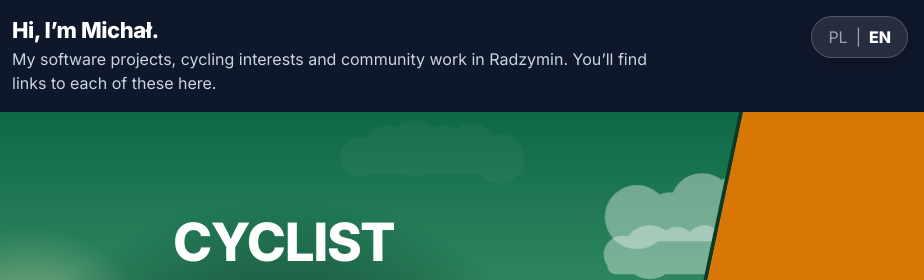
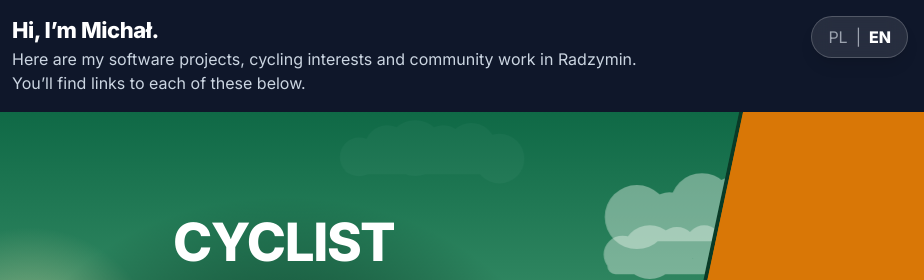
Before and after one commit to mleczakm/mleczki.pl, a plain HTML site: page index.html in a window 1280 px wide. Shown: the top 280 px of the page, 356-1280 px from the left. Drawn offline with nearby package versions, Linux system fonts and the light colour scheme; animation ran at ten frames a second.

Commit message:
fix: make the intro a full sentence after the greeting
The description under "Cześć, jestem Michał." was a verbless fragment.
It now starts with "Oto moje…" / "Here are my…" and points to the
links below.

Co-Authored-By: Claude <noreply@anthropic.com>

```diff
--- a/index.html
+++ b/index.html
@@ -544,7 +544,7 @@
             </div>
             <div>
                 <p class="intro-hello" data-i18n="site_hello">Cześć, jestem Michał.</p>
-                <p class="intro-lead" data-i18n="site_intro">Moje projekty programistyczne, rowerowe pasje i działania na rzecz Radzymina. Tutaj znajdziesz odnośniki do każdego z tych obszarów.</p>
+                <p class="intro-lead" data-i18n="site_intro">Oto moje projekty programistyczne, rowerowe pasje i działania na rzecz Radzymina. Poniżej znajdziesz odnośniki do każdego z tych obszarów.</p>
             </div>
         </div>
     </header>
@@ -775,7 +775,7 @@
                 meta_title: "Michał Mleczko — programista, rowerzysta, społecznik",
                 meta_description: "Osobista strona Michała Mleczki. Projekty programistyczne, rowery cargo i działania społeczne w Radzyminie — poznaj mnie i moje inicjatywy.",
                 site_hello: "Cześć, jestem Michał.",
-                site_intro: "Moje projekty programistyczne, rowerowe pasje i działania na rzecz Radzymina. Tutaj znajdziesz odnośniki do każdego z tych obszarów.",
+                site_intro: "Oto moje projekty programistyczne, rowerowe pasje i działania na rzecz Radzymina. Poniżej znajdziesz odnośniki do każdego z tych obszarów.",
                 dev_title: "Programista",
                 dev_subtitle: "Tworzę aplikacje internetowe i rozwiązania z AI.",
                 dev_desc: "Projektuję i rozwijam oprogramowanie: od narzędzi do pracy zespołowej po aplikacje do zapisów i płatności. Poniżej znajdziesz kilka moich projektów, a na stronie zawodowej — więcej realizacji i informacje o współpracy.",
@@ -826,7 +826,7 @@
                 meta_title: "Michał Mleczko — developer, cyclist, community activist",
                 meta_description: "Michał Mleczko’s personal website. Software projects, cargo bikes and community work in Radzymin — get to know me and what I do.",
                 site_hello: "Hi, I’m Michał.",
-                site_intro: "My software projects, cycling interests and community work in Radzymin. You’ll find links to each of these here.",
+                site_intro: "Here are my software projects, cycling interests and community work in Radzymin. You’ll find links to each of these below.",
                 dev_title: "Developer",
                 dev_subtitle: "I build web applications and AI tools.",
                 dev_desc: "I design and develop software, from tools for teamwork to booking and payment applications. Explore a few of my projects below, or visit my professional website for more examples and ways to work together.",
```
